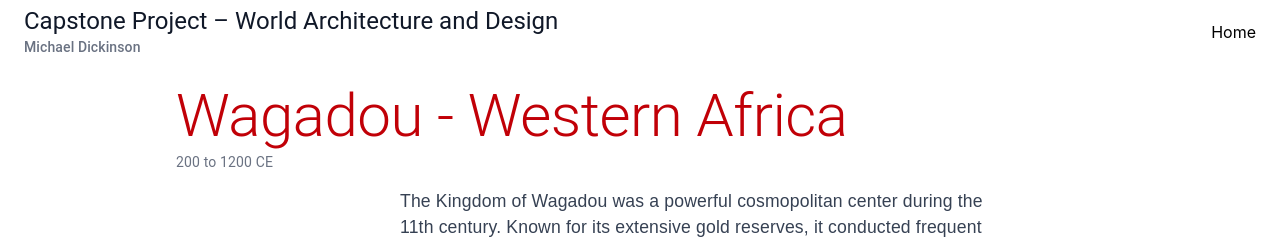
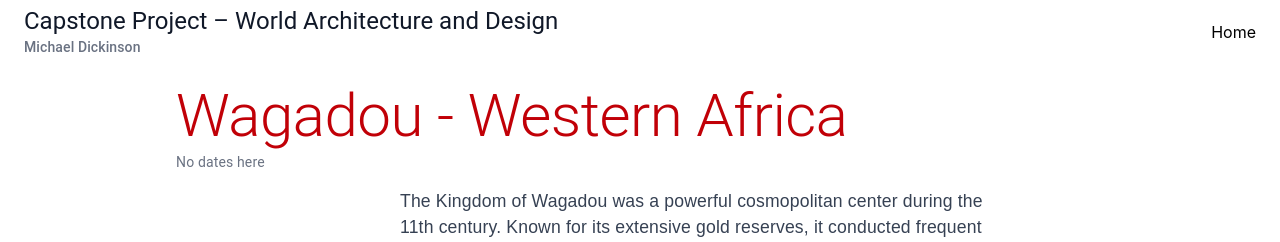
Before and after one commit to Michael-R-Dickinson/interactive-history-map, a React (Vite) app: page /location/wagadou in a window 1280 px wide. Shown: the top 242 px of the page. Built offline with nearby package versions, Linux system fonts and the light colour scheme.

Commit message:
no dates

```diff
--- a/src/pages/Location.tsx
+++ b/src/pages/Location.tsx
@@ -47,7 +47,8 @@ const Location: React.FC<LocationProps> = ({ locationData }) => {
               {name} - {location}
             </Typography>
             <Typography variant="body2" className="mb-4 text-gray-500">
-              {dateRange}
+              {/* {dateRange} */}
+              No dates here
             </Typography>
           </Box>
 
```
